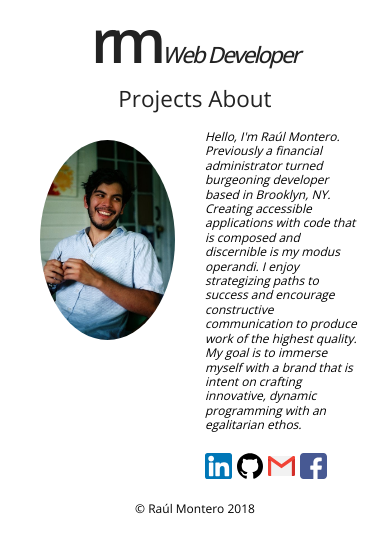
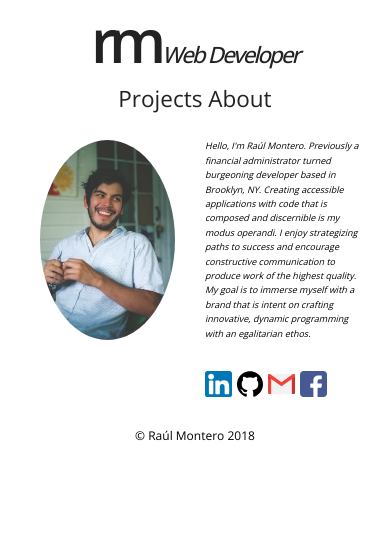
Before and after one commit to brooklynbodega/Portfolio-V2, a React (Create React App) app: page /about in a window 390 px wide. Shown: the top 552 px of the page. Built offline with nearby package versions, Linux system fonts and the light colour scheme.

Commit message:
mediaquery for About.js complete

```diff
--- a/src/App.css
+++ b/src/App.css
@@ -59,6 +59,8 @@ html {
 /**** APP.JS PAGE ****/
 
 .Portfolio {
+  max-width: 1200px;
+  margin: 0 auto;
 }
 
 /**** END APP.JS PAGE ****/
@@ -66,10 +68,10 @@ html {
 /**** HEADER PAGE ****/
 
 .Header {
+  align-items: flex-end;
   color: rgb(34, 34, 34);
   display: flex;
   justify-content: space-between;
-  align-items: flex-end;
   font-size: 3em;
   font-weight: 300;
   height: 120px;
@@ -87,7 +89,6 @@ html {
  }
 
  .header-title {
-
  }
 
  .logo {
@@ -217,7 +218,6 @@ font-size: 0.75em;
   margin: 0 auto;
   height: 300px;
   max-height: 950px;
-  max-width: 1200px;
   padding: 0px 20px;
   text-align: center;
 }
@@ -384,6 +384,7 @@ font-size: 0.75em;
   justify-content: center;
   margin: 0 auto;
   min-height: 300px;
+  max-width: 1200px;
   padding: 0px 20px;
 }
 
@@ -398,10 +399,9 @@ font-size: 0.75em;
   border-radius: 50%;
   height: 275px;
   width: 200px;
-  /* min-height: 83%;
-  max-height: 83%;
-  min-width: 65%;
-  max-width: 65%; */
+  /* height: 100%;
+  width: 50%; */
+  opacity: 0.8;
 }
 
 #bio {
@@ -449,11 +449,12 @@ font-size: 0.75em;
 }
 
 /**** END FOOTER.JS PAGE ****/
-/****************************************/
 
+/***************END LAPTOP***************/
 /******* TABLET SCREEN MEDIAQUERY *******/
 
 @media screen and (max-width: 1000px) {
+  /**** HEADER.JS PAGE ****/
   .Header {
     font-size: 2em;
   }
@@ -461,13 +462,11 @@ font-size: 0.75em;
   .logo {
     letter-spacing: -8px;
   }
+  /**** END HEADER.JS PAGE ****/
 
+  /**** PROJECTS.JS PAGE ****/
   .Projects-Wrapper {
     height: 200px;
-  }
-
-  .projects {
-    /* width: 100%; */
   }
 
   .description {
@@ -493,9 +492,9 @@ font-size: 0.75em;
     letter-spacing: 2px;
     padding: 6px;
   }
-
 }
 
+/***************END TABLET***************/
 /******* MOBILE SCREEN MEDIAQUERY *******/
 
 @media screen and (max-width: 650px) {
@@ -520,12 +519,7 @@ font-size: 0.75em;
     height: 100%;
   }
 
-  .projects {
-    /* width: 70%; */
-   }
-
   .description {
-    /* font-size: 1.2em; */
     height: auto;
     line-height: 1.5em;
     margin: 0px 1px -2px 0px;
@@ -555,16 +549,13 @@ font-size: 0.75em;
     flex-grow: 1;
     height: 200px;
   }
-
   /**** END PROJECTS.JS PAGE ****/
 
   /**** ABOUT PAGE ****/
-
    .photo {
      width: 50%;
      display: flex;
      justify-content: flex-end;
-     /* margin: auto 0; */
      margin-top: 20px;
      padding-right: 20px;
    }
@@ -576,7 +567,7 @@ font-size: 0.75em;
    }
 
   #bio {
-    flex-direction: column;
+    /* flex-direction: column; */
     line-height: 1.2em;
   }
 
@@ -604,7 +595,6 @@ font-size: 0.75em;
   #social-links img:hover {
     box-shadow: 0 10px 4px -4px black;
   }
-
   /**** END ABOUT PAGE ****/
 
   /**** FOOTER.JS PAGE ****/
@@ -614,8 +604,17 @@ font-size: 0.75em;
   /**** END FOOTER.JS PAGE ****/
 }
 
+/***************END MOBILE***************/
+/******* TINY MOBILE MEDIAQUERY *******/
+
 @media screen and (max-width: 425px) {
   .description {
     font-size: 1em;
   }
+
+  #bio-text {
+    font-size: 0.75em;
+  }
+
 }
+/*************END TINY MOBILE*************/
```
